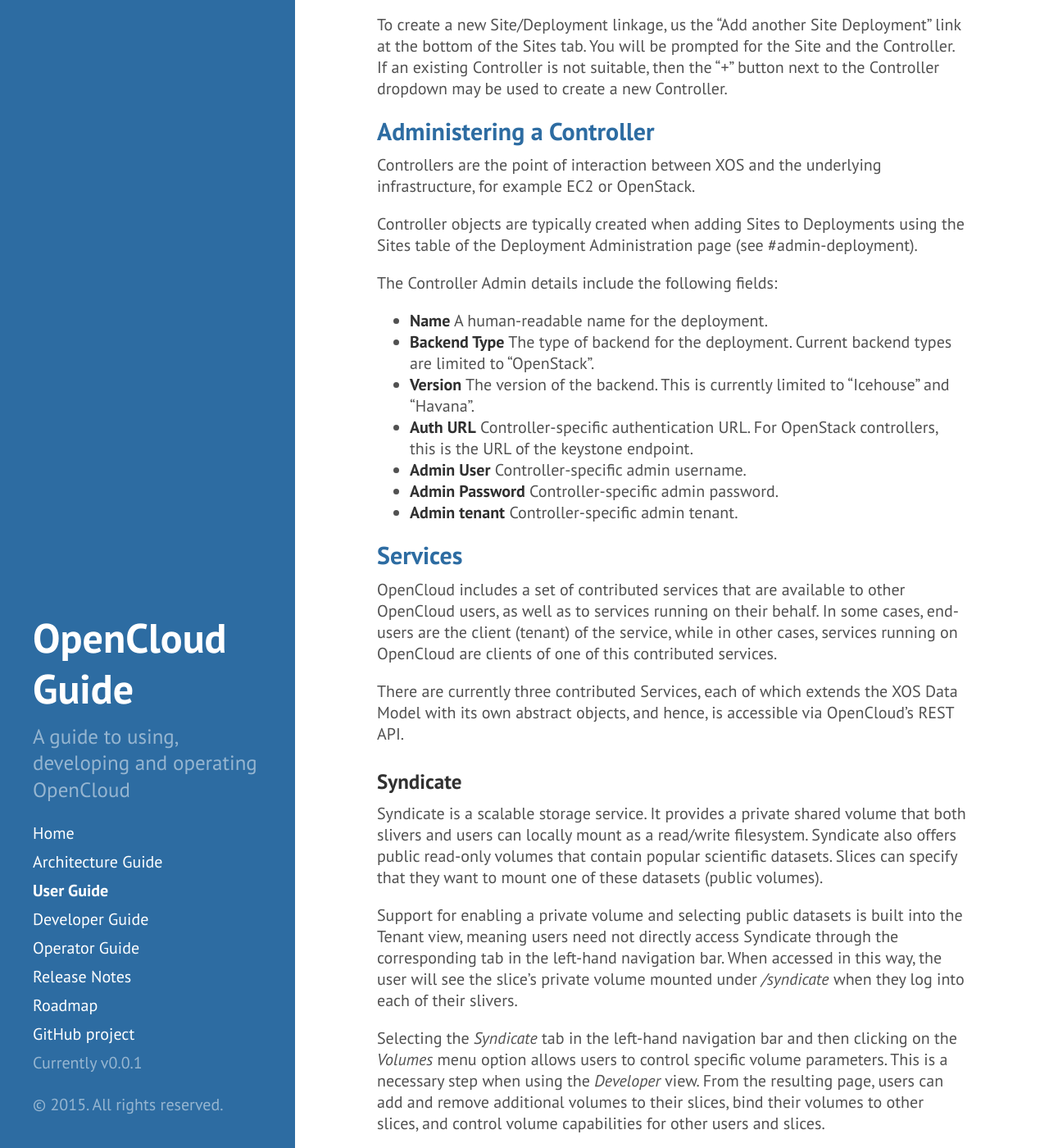
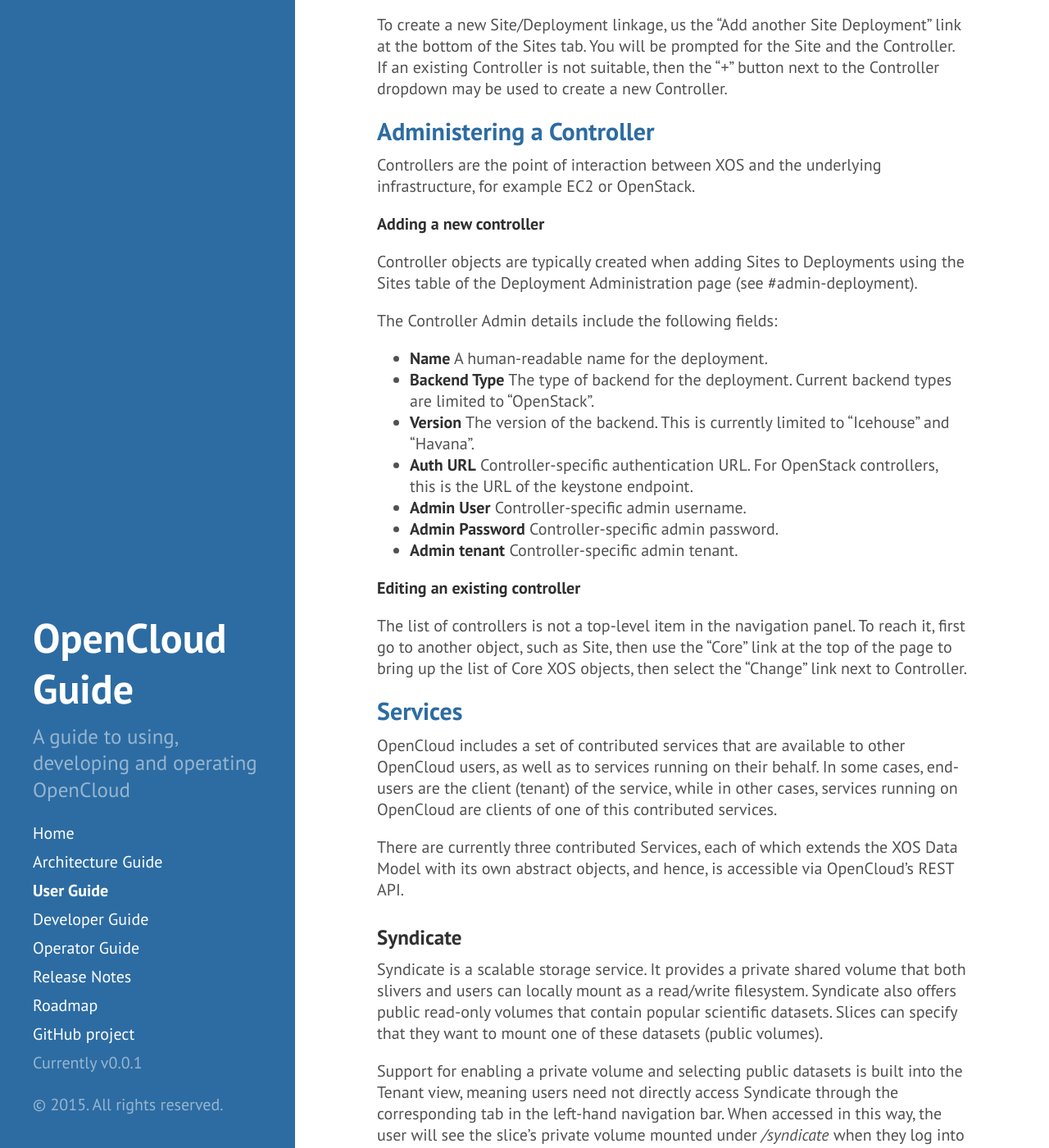
Before and after one commit to open-cloud/open-cloud.github.io.old, a Jekyll site: the page built from 1_user.md, in a window 1280 px wide and 1400 px high, scrolled down 6080 px. Shown: the whole window at 82% size. Built offline with Jekyll 4.4.1, drawn with Linux system fonts in a browser that asks for light colours; Markdown is read by kramdown in place of the engine named in the settings.

Commit message:
break controller section into add and edit subsections

```diff
--- a/1_user.md
+++ b/1_user.md
@@ -291,6 +291,8 @@
 Controllers are the point of interaction between XOS and the underlying
 infrastructure, for example EC2 or OpenStack.
 
+**Adding a new controller**
+
 Controller objects are typically created when adding Sites to
 Deployments using the Sites table of the Deployment Administration
 page (see #admin-deployment).
@@ -304,6 +306,12 @@
 * **Admin User** Controller-specific admin username.
 * **Admin Password** Controller-specific admin password.
 * **Admin tenant** Controller-specific admin tenant.
+
+**Editing an existing controller**
+
+The list of controllers is not a top-level item in the navigation panel. To reach it, first go to another object,
+such as Site, then use the "Core" link at the top of the page to bring up the list of Core XOS objects, then
+select the "Change" link next to Controller.
 
 ##Services
 
```
